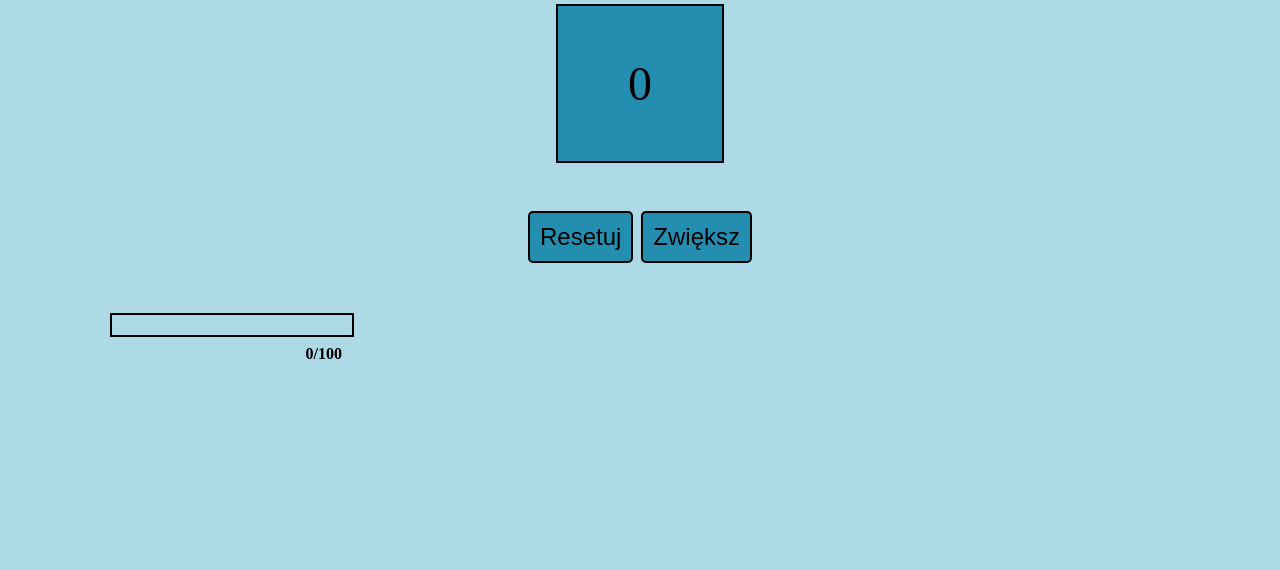
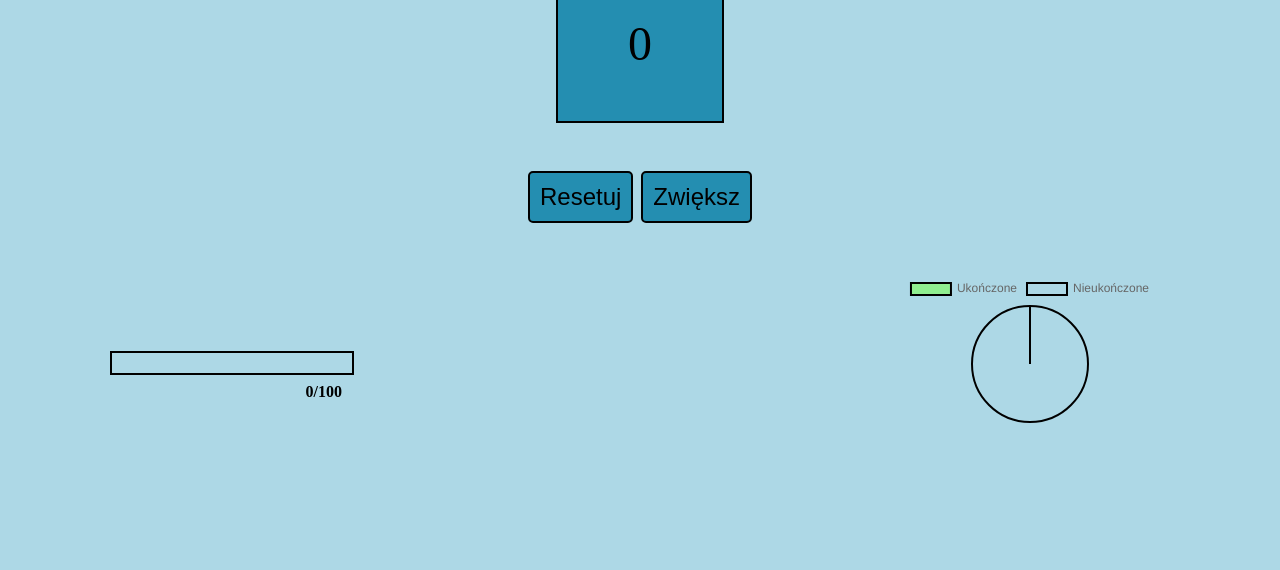
Before and after one commit to Rezmii/habit-counter, a plain HTML site: page index.html in a window 1280 px wide. Shown: the part 230-800 px from the top of the page. Drawn offline with nearby package versions, Linux system fonts and the light colour scheme.

Commit message:
added pie chart

```diff
--- a/index.html
+++ b/index.html
@@ -25,9 +25,14 @@
             <div class="progress-stats">0/100</div>
           </div>
         </div>
-        <div class="graph"></div>
+        <div class="graph">
+          <div class="pie-graph">
+            <canvas id="myChart" style="width:100%;max-width:700px"></canvas>
+          </div>
+        </div>
       </div>
     </main>
+    <script src="https://cdnjs.cloudflare.com/ajax/libs/Chart.js/2.9.4/Chart.js"></script>
     <script src="script.js"></script>
   </body>
 </html>
--- a/script.js
+++ b/script.js
@@ -4,6 +4,25 @@ const incButton = document.querySelector(".increment-button");
 const progressElement = document.querySelector(".progress");
 const progressStatsElement = document.querySelector(".progress-stats");
 let dayCount = localStorage.getItem("days");
+let restOfTheDays = 100;
+
+const data = {
+  labels: ["Ukończone", "Nieukończone"],
+  datasets: [
+    {
+      label: "My First Dataset",
+      data: [dayCount, restOfTheDays],
+      backgroundColor: ["lightgreen", "lightblue"],
+      hoverOffset: 4,
+      borderColor: "black",
+    },
+  ],
+};
+
+let myChart = new Chart("myChart", {
+  type: "pie",
+  data: data,
+});
 
 if (dayCount !== null) {
   displayStats();
@@ -15,7 +34,9 @@ resetButton.addEventListener("click", () => {
   displayStats();
 });
 
-incButton.addEventListener("click", changeDayCounter);
+incButton.addEventListener("click", () => {
+  changeDayCounter();
+});
 
 function displayDays(dayCount) {
   dayCounterElement.textContent = dayCount;
@@ -35,7 +56,7 @@ function displayProgress(progressCount) {
   let percentProgres;
   if (progressCount <= 100) {
     percentProgres = progressCount + "%";
-    console.log(percentProgres);
+
     progressElement.style.width = percentProgres;
     progressStatsElement.textContent = `${progressCount}/100`;
   }
@@ -44,4 +65,12 @@ function displayProgress(progressCount) {
 function displayStats() {
   displayDays(dayCount);
   displayProgress(dayCount);
+  updateGraph();
 }
+
+function updateGraph() {
+  restOfTheDays = 100 - dayCount;
+  myChart.data.datasets[0].data[0] = dayCount;
+  myChart.data.datasets[0].data[1] = restOfTheDays;
+  myChart.update();
+}
--- a/styles.css
+++ b/styles.css
@@ -6,7 +6,7 @@ body {
 }
 
 header {
-  margin: -20px;
+  margin: -40px;
 }
 .counter-div {
   display: flex;
@@ -42,7 +42,7 @@ header {
 /* loading bar */
 .bar {
   position: relative;
-  margin: 50px 10px;
+  margin: 80px 10px 0 10px;
   border: 2px solid black;
   height: 20px;
   width: 1000%;
@@ -61,3 +61,12 @@ header {
   right: 10px;
   top: 30px;
 }
+
+/* pie graphh */
+
+.pie-graph {
+  margin-top: 50px;
+}
+
+#myChart {
+}
```
